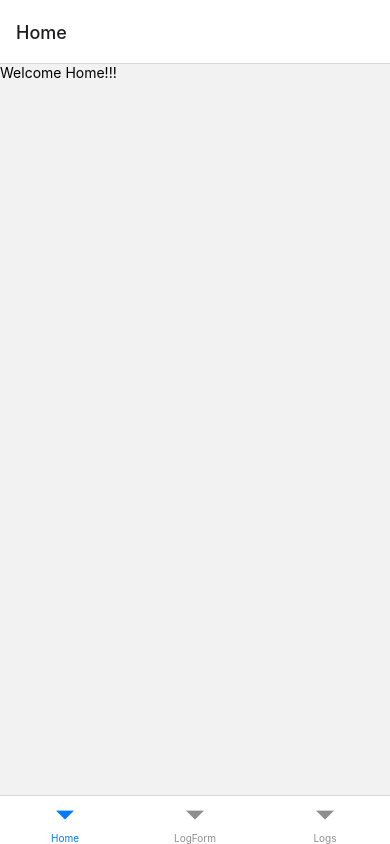
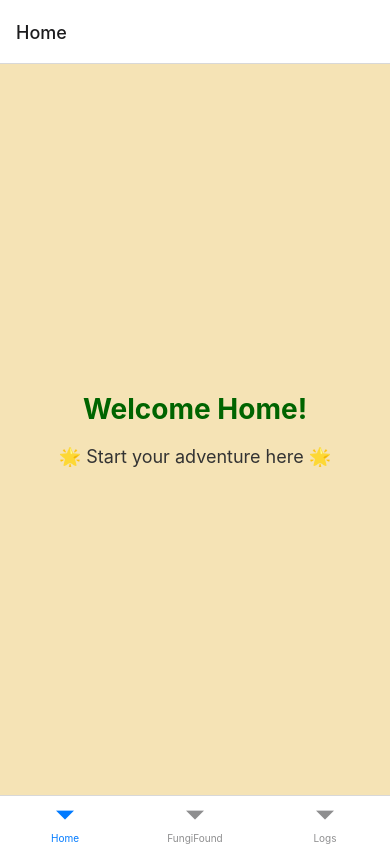
Before and after one commit to scottzyang/fungi-finder, a React Native app: screen /Log in a window 390 px wide. Built offline with nearby package versions, Linux system fonts and the light colour scheme.

Commit message:
Add preliminary styling

```diff
--- a/App.js
+++ b/App.js
@@ -28,7 +28,7 @@ export default function App() {
     <NavigationContainer>
       <Tab.Navigator>
         <Tab.Screen name="Home" component={HomeScreen} />
-        <Tab.Screen name="LogForm">
+        <Tab.Screen name="FungiFound">
           {(props) => (
             <LogForm
               {...props}
--- a/components/HomeScreen.js
+++ b/components/HomeScreen.js
@@ -1,9 +1,30 @@
-import { View, Text } from "react-native";
+import React from "react";
+import { View, Text, StyleSheet } from "react-native";
 
 export default function HomeScreen() {
   return (
-    <View>
-      <Text>Welcome Home!!!</Text>
+    <View style={styles.container}>
+      <Text style={styles.title}>Welcome Home!</Text>
+      <Text style={styles.description}>🌟 Start your adventure here 🌟</Text>
     </View>
   );
 }
+
+const styles = StyleSheet.create({
+  container: {
+    flex: 1,
+    backgroundColor: "#F5E3B5", // Light brown background color
+    justifyContent: "center",
+    alignItems: "center",
+  },
+  title: {
+    fontSize: 28,
+    fontWeight: "bold",
+    marginBottom: 20,
+    color: "#006400", // Dark green color
+  },
+  description: {
+    fontSize: 18,
+    color: "#333", // Dark gray color
+  },
+});
--- a/components/Log.js
+++ b/components/Log.js
@@ -1,20 +1,38 @@
-import { View, Text } from "react-native";
+import React from "react";
+import { View, Text, StyleSheet } from "react-native";
 
 export default function Log({ route }) {
   const { data } = route.params;
 
-  const showValue = () => {
-    AsyncStorage.getItem("cat").then((value) => setGetValue(value));
-  };
   return (
-    <View>
-      <Text> Log Details Page</Text>
-      <Text>Forage Name: {data.value.forageName}</Text>
-      <Text>Description: {data.value.journalEntry}</Text>
-      <Text>Total Found: {data.value.total}</Text>
-      <Text>Weather: {data.value.weatherConditions}</Text>
-      <Text>Date: {data.value.date}</Text>
-      <Text>Time: {data.value.time}</Text>
+    <View style={styles.container}>
+      <Text style={styles.heading}>Log Details Page</Text>
+      <Text style={styles.text}>Forage Name: {data.value.forageName}</Text>
+      <Text style={styles.text}>Description: {data.value.journalEntry}</Text>
+      <Text style={styles.text}>Total Found: {data.value.total}</Text>
+      <Text style={styles.text}>Weather: {data.value.weatherConditions}</Text>
+      <Text style={styles.text}>Date: {data.value.date}</Text>
+      <Text style={styles.text}>Time: {data.value.time}</Text>
     </View>
   );
 }
+
+const styles = StyleSheet.create({
+  container: {
+    flex: 1,
+    backgroundColor: "#F5E3B5",
+    paddingHorizontal: 20,
+    paddingTop: 20,
+  },
+  heading: {
+    fontSize: 24,
+    fontWeight: "bold",
+    marginBottom: 20,
+    color: "#006400", // Dark green color
+  },
+  text: {
+    fontSize: 16,
+    marginBottom: 10,
+    color: "#000", // Black color
+  },
+});
--- a/components/LogForm.js
+++ b/components/LogForm.js
@@ -1,11 +1,10 @@
-import { View } from "react-native";
-import { useState } from "react";
+import React, { useState } from "react";
 import {
-  SafeAreaView,
+  View,
+  Text,
+  TextInput,
+  TouchableOpacity,
   StyleSheet,
-  TextInput,
-  Text,
-  TouchableOpacity,
 } from "react-native";
 import AsyncStorage from "@react-native-async-storage/async-storage";
 import uuid from "react-native-uuid";
@@ -17,7 +16,7 @@ export default function LogForm({ savingData, setSavingData }) {
   const [weatherConditions, setWeatherConditions] = useState("");
 
   const saveFormData = async () => {
-    // verify that fields are filled
+    // Verify that fields are filled
     if (
       forageName.trim() === "" ||
       journalEntry.trim() === "" ||
@@ -28,15 +27,15 @@ export default function LogForm({ savingData, setSavingData }) {
       return;
     }
 
-    // generate uuid
+    // Generate uuid
     const entryId = uuid.v4();
 
-    // get current dates
+    // Get current dates
     const currentDate = new Date();
     const formattedDate = currentDate.toLocaleDateString();
     const formattedTime = currentDate.toLocaleTimeString();
 
-    // input new data
+    // Input new data
     const newData = {
       id: entryId,
       forageName: forageName,
@@ -47,7 +46,7 @@ export default function LogForm({ savingData, setSavingData }) {
       time: formattedTime,
     };
 
-    // save to local storage
+    // Save to local storage
     try {
       await AsyncStorage.setItem(entryId, JSON.stringify(newData));
       setForageName("");
@@ -63,20 +62,23 @@ export default function LogForm({ savingData, setSavingData }) {
   };
 
   return (
-    <SafeAreaView>
-      <Text>Forage Logging</Text>
-      <Text>What did you find?</Text>
+    <View style={styles.container}>
+      <Text style={styles.heading}>Forage Logging</Text>
+      <Text style={styles.label}>What did you find?</Text>
       <TextInput
+        style={styles.input}
         placeholder="Enter name of forage"
         value={forageName}
         onChangeText={(e) => setForageName(e)}
       />
       <TextInput
+        style={styles.input}
         placeholder="Journal Entry"
         value={journalEntry}
         onChangeText={(e) => setJournalEntry(e)}
       />
       <TextInput
+        style={styles.input}
         placeholder="Total Found"
         keyboardType="numeric"
         value={total}
@@ -88,13 +90,51 @@ export default function LogForm({ savingData, setSavingData }) {
         }}
       />
       <TextInput
+        style={styles.input}
         placeholder="Weather Conditions"
         value={weatherConditions}
         onChangeText={(e) => setWeatherConditions(e)}
       />
-      <TouchableOpacity onPress={saveFormData}>
-        <Text>SAVE THIS</Text>
+      <TouchableOpacity style={styles.button} onPress={saveFormData}>
+        <Text style={styles.buttonText}>SAVE</Text>
       </TouchableOpacity>
-    </SafeAreaView>
+    </View>
   );
 }
+
+const styles = StyleSheet.create({
+  container: {
+    paddingHorizontal: 20,
+    paddingVertical: 40,
+    backgroundColor: "#F5E3B5",
+    borderRadius: 10,
+    marginHorizontal: 20,
+    marginTop: 20,
+  },
+  heading: {
+    fontSize: 24,
+    fontWeight: "bold",
+    marginBottom: 20,
+    textAlign: "center",
+  },
+  label: {
+    fontSize: 18,
+    marginBottom: 10,
+  },
+  input: {
+    backgroundColor: "#FFFFFF",
+    borderRadius: 5,
+    padding: 10,
+    marginBottom: 10,
+  },
+  button: {
+    backgroundColor: "#A37F59",
+    borderRadius: 5,
+    padding: 15,
+    alignItems: "center",
+  },
+  buttonText: {
+    color: "#FFFFFF",
+    fontWeight: "bold",
+  },
+});
--- a/components/Logs.js
+++ b/components/Logs.js
@@ -1,30 +1,35 @@
 import React, { useState, useEffect } from "react";
-import { View, Text, FlatList, TouchableOpacity, Alert } from "react-native";
+import {
+  View,
+  Text,
+  FlatList,
+  TouchableOpacity,
+  Alert,
+  StyleSheet,
+} from "react-native";
 import AsyncStorage from "@react-native-async-storage/async-storage";
 
 export default function Logs({ savingData, route, navigation }) {
   const [parsedData, setParsedData] = useState([]);
 
-  // get all data from local storage
+  // Get all data from local storage
   useEffect(() => {
     const fetchDataKeys = async () => {
       try {
-        // retrieve all data
+        // Retrieve all data
         const dataKeys = await AsyncStorage.getAllKeys();
         const data = await AsyncStorage.multiGet(dataKeys);
-        console.log("this is the data", data);
 
         // Process each key-value pair
         const parsedDataValues = data.map(([key, value]) => {
-          // parse the stringified value into an object
+          // Parse the stringified value into an object
           const parsedValue = JSON.parse(value);
           return { key, value: parsedValue };
         });
 
-        console.log(parsedDataValues);
         setParsedData(parsedDataValues);
       } catch (error) {
-        alert("Error retriving data. Please refresh the application.");
+        // Handle error
         console.error("Error retrieving data:", error);
       }
     };
@@ -32,10 +37,12 @@ export default function Logs({ savingData, route, navigation }) {
     fetchDataKeys();
   }, [savingData]); // Run once data is inputted
 
+  // Clear all logs from AsyncStorage
   const clearAsyncStorage = async () => {
     const dataKeys = await AsyncStorage.getAllKeys();
     if (dataKeys.length === 0) {
-      alert("No logs to be found.");
+      // Show alert if no logs found
+      Alert.alert("No logs to be found.");
     } else {
       Alert.alert(
         "Confirmation",
@@ -50,10 +57,10 @@ export default function Logs({ savingData, route, navigation }) {
             onPress: async () => {
               try {
                 await AsyncStorage.clear();
-                console.log("AsyncStorage successfully cleared.");
-                alert("Logs cleared!");
                 // Update parsedData to an empty array to trigger re-render
                 setParsedData([]);
+                // Show success alert
+                Alert.alert("Logs cleared!");
               } catch (error) {
                 console.error("Error clearing AsyncStorage.", error);
               }
@@ -66,10 +73,13 @@ export default function Logs({ savingData, route, navigation }) {
   };
 
   return (
-    <View>
-      <Text>Welcome to your Logs!!!</Text>
-      <TouchableOpacity onPress={() => clearAsyncStorage()}>
-        <Text>Clear Logs</Text>
+    <View style={styles.container}>
+      <Text style={styles.heading}>Welcome to your Logs!!!</Text>
+      <TouchableOpacity
+        onPress={() => clearAsyncStorage()}
+        style={styles.clearButton}
+      >
+        <Text style={styles.clearButtonText}>Clear Logs</Text>
       </TouchableOpacity>
       {parsedData.length > 0 ? (
         <FlatList
@@ -82,8 +92,9 @@ export default function Logs({ savingData, route, navigation }) {
                   index: index,
                 })
               }
+              style={styles.touchableItem}
             >
-              <Text>
+              <Text style={styles.logItem}>
                 {index + 1}. {item.value.date}
               </Text>
             </TouchableOpacity>
@@ -91,8 +102,49 @@ export default function Logs({ savingData, route, navigation }) {
           keyExtractor={(item) => item.key} // Use item as key
         />
       ) : (
-        <Text>No data available</Text>
+        <Text style={styles.noDataText}>No data available</Text>
       )}
     </View>
   );
 }
+
+const styles = StyleSheet.create({
+  container: {
+    flex: 1,
+    backgroundColor: "#F5E3B5",
+    paddingHorizontal: 20,
+    paddingTop: 20,
+  },
+  heading: {
+    fontSize: 24,
+    fontWeight: "bold",
+    marginBottom: 20,
+  },
+  clearButton: {
+    backgroundColor: "#A37F59",
+    paddingVertical: 10,
+    paddingHorizontal: 20,
+    borderRadius: 5,
+    marginBottom: 10,
+  },
+  clearButtonText: {
+    color: "#FFF",
+    fontWeight: "bold",
+    fontSize: 16,
+  },
+  touchableItem: {
+    backgroundColor: "#E6CBAF",
+    paddingVertical: 10,
+    paddingHorizontal: 20,
+    borderRadius: 5,
+    marginBottom: 10,
+  },
+  logItem: {
+    fontSize: 16,
+    marginBottom: 10,
+  },
+  noDataText: {
+    fontSize: 16,
+    marginTop: 20,
+  },
+});
```
